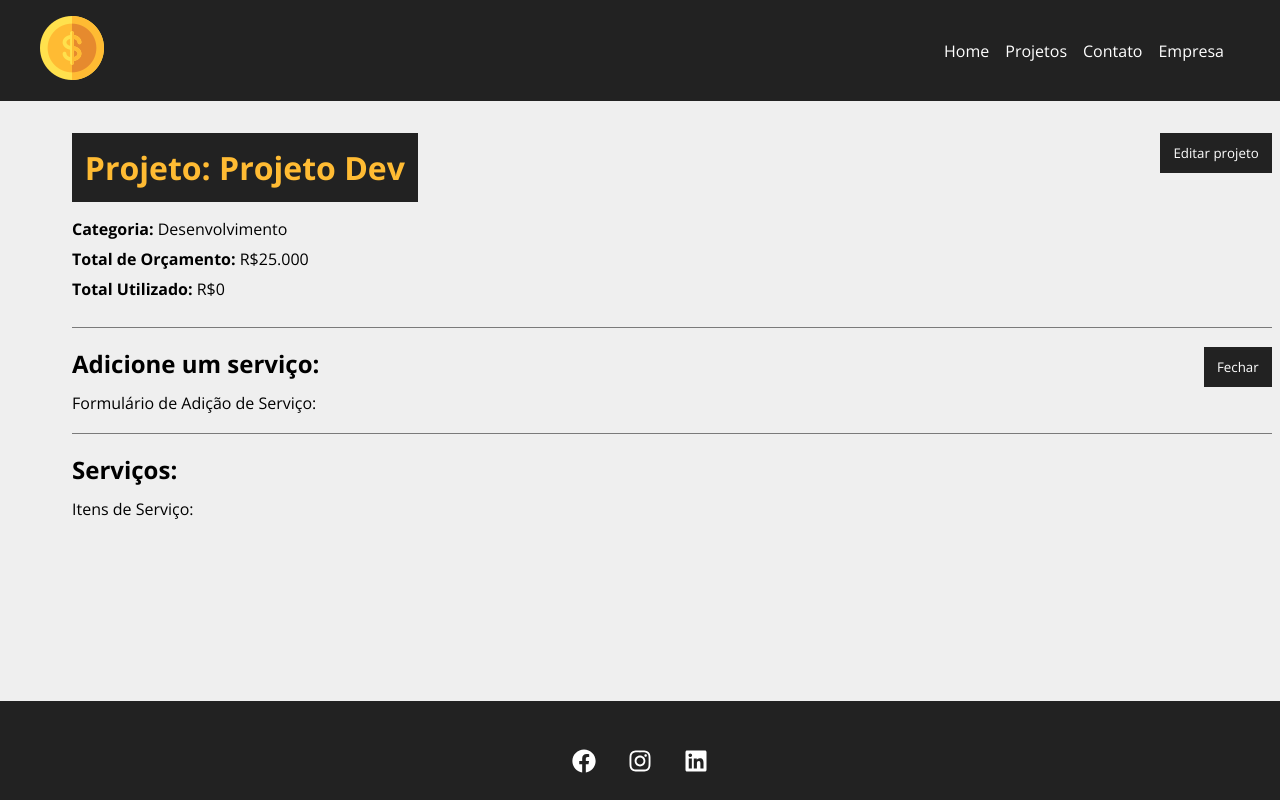
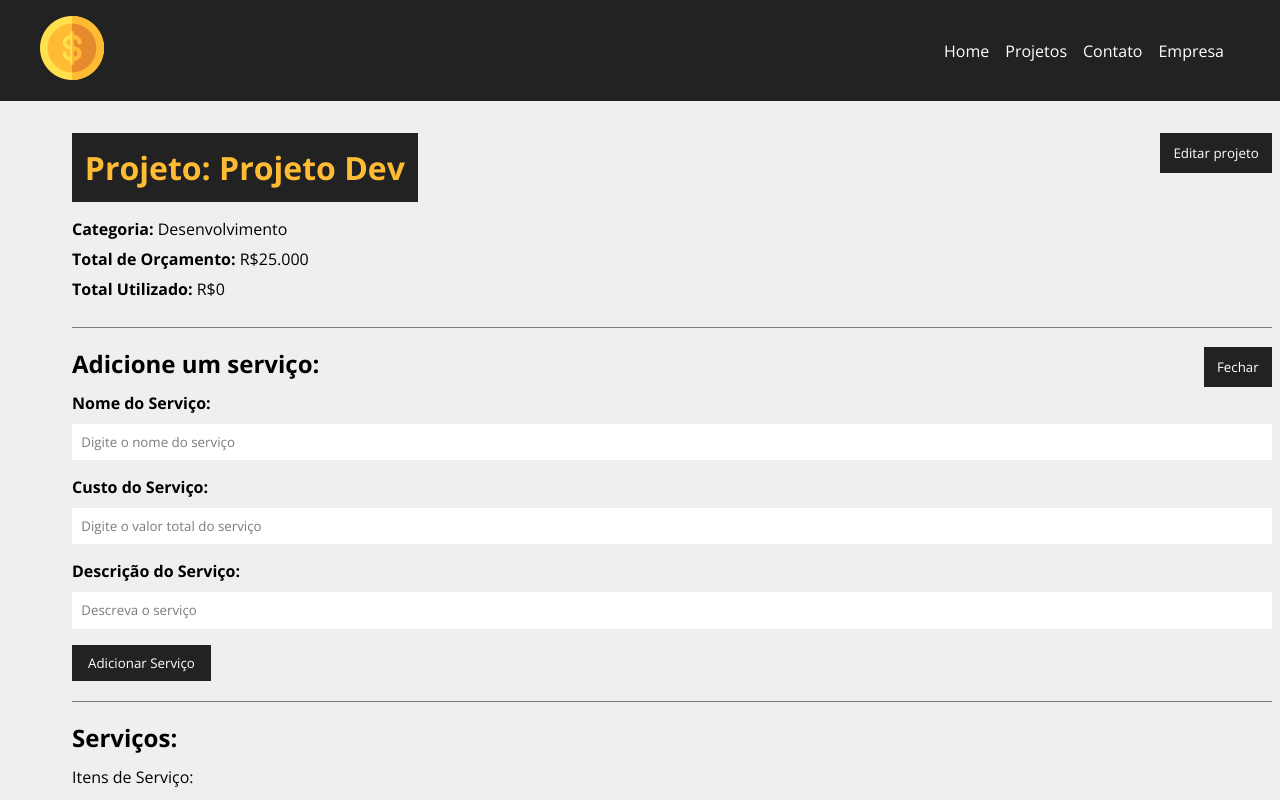
Before and after one commit to bobokamura/Costs-React, a React (Create React App) app: page /project/1 in a window 1280 px wide. Both pictures are taken after a click on the button "Adicionar serviço". Shown: the top 800 px of the page. Built offline with nearby package versions, Linux system fonts and the light colour scheme; data requests are answered from the project's data file.

Commit message:
Adicionando novos serviços

```diff
--- a/db.json
+++ b/db.json
@@ -18,12 +18,25 @@
         "id": "2",
         "name": "Desenvolvimento"
       },
-      "cost": 0,
-      "services": [],
+      "cost": 49,
+      "services": [
+        {
+          "name": "Consultoria",
+          "cost": "44",
+          "description": "Prestar ajuda",
+          "id": "ba57e9a8-d67b-4fa0-aabb-97ed0b7950ca"
+        },
+        {
+          "cost": "5",
+          "name": "Consultoria",
+          "description": "Consultoria voltada a análises",
+          "id": "4eaba947-dd5f-48a5-b368-ed71d5e198b4"
+        }
+      ],
       "id": 2
     },
     {
-      "name": "Projeto Design Bracell",
+      "name": "Projeto Design",
       "budget": "10.000",
       "category": {
         "id": "3",
--- a/src/form/Input.js
+++ b/src/components/form/Input.js
@@ -1,4 +1,4 @@
-import styles from "./Input.module.css";
+import styles from "../form/Input.module.css";
 
 function Input({ type, text, name, placeholder, handleOnChange, value }) {
   return (
--- a/src/form/Select.js
+++ b/src/components/form/Select.js
@@ -1,4 +1,4 @@
-import styles from "./Select.module.css";
+import styles from "../form/Select.module.css";
 
 function Select({ name, text, options, handleOnChange, value }) {
   return (
--- a/src/form/SubmitButton.js
+++ b/src/components/form/SubmitButton.js
@@ -1,4 +1,4 @@
-import styles from "./SubmitButton.module.css"
+import styles from "../form/SubmitButton.module.css"
 
 function SubmitButton({ text }) {
   return (
--- a/src/components/pages/Project.js
+++ b/src/components/pages/Project.js
@@ -1,10 +1,12 @@
 import styles from "./Project.module.css";
+import { parse, v4 as uuidv4 } from "uuid";
 import { useParams } from "react-router-dom";
 import { useState, useEffect } from "react";
 import Loading from "../layout/Loading";
 import Container from "../layout/Container";
 import ProjectForm from "../project/ProjectForm";
 import Message from "../layout/Message";
+import ServiceForm from "../service/ServiceForm";
 
 function Project() {
   const { id } = useParams();
@@ -29,6 +31,44 @@
         .catch((err) => console.log(err));
     }, 500);
   }, [id]);
+
+  function createService(project) {
+    setMessage("")
+    //last service
+    const lastService = project.services[project.services.length - 1];
+
+    lastService.id = uuidv4();
+
+    const lastServiceCost = lastService.cost;
+
+    const newCost = parseFloat(project.cost) + parseFloat(lastServiceCost);
+
+    //maximun value validation
+    if (newCost > parseFloat(project.budget)) {
+      setMessage("Orçamento ultrapassado, verifique o valor do serviço");
+      setTypeMessage("error");
+      project.services.pop();
+      return false;
+    }
+
+    //add service cost to project total cost
+    project.cost = newCost;
+
+    //update
+    fetch(`http://localhost:5000/projects/${project.id}`, {
+      method: "PATCH",
+      headers: {
+        "Content-Type": "application/json",
+      },
+      body: JSON.stringify(project),
+    })
+      .then((resp) => resp.json())
+      .then((data) => {
+        //services
+        console.log(data);
+      })
+      .catch((error) => console.log(error));
+  }
 
   function toggleProjectForm() {
     setShowProjectForm(!showProjectForm);
@@ -103,13 +143,18 @@
                 {!showServiceForm ? "Adicionar serviço" : "Fechar"}
               </button>
               <div className={styles.project_info}>
-               {showServiceForm && <div>Formulário de Adição de Serviço:</div>}
+                {showServiceForm && (
+                  <ServiceForm
+                    handleSubmit={createService}
+                    textBtn="Adicionar Serviço"
+                    projectData={project}
+                  />
+                )}
               </div>
             </div>
             <h2>Serviços:</h2>
             <Container customClass="start">
               <p>Itens de Serviço:</p>
-
             </Container>
           </Container>
         </div>
--- a/src/components/project/ProjectForm.js
+++ b/src/components/project/ProjectForm.js
@@ -1,8 +1,8 @@
 import { useEffect, useState } from "react";
 
-import Input from "../../form/Input";
-import Select from "../../form/Select";
-import SubmitButton from "../../form/SubmitButton";
+import Input from "../form/Input";
+import Select from "../form/Select";
+import SubmitButton from "../form/SubmitButton";
 import styles from "./ProjectForm.module.css";
 
 function ProjectForm({ btnText, handleSubmit, projectData }) {
--- /dev/null
+++ b/src/components/service/ServiceForm.js
@@ -0,0 +1,51 @@
+import { useState } from "react";
+import Input from "../form/Input";
+import SubmitButton from "../form/SubmitButton";
+import styles from "../form/SubmitButton";
+
+function ServiceForm({ handleSubmit, textBtn, projectData }) {
+  const [service, setService] = useState({});
+
+  function submit(e) {
+    e.preventDefault();
+    projectData.services.push(service);
+    handleSubmit(projectData);
+  }
+
+  function handleChange(e) {
+    /*spread operator ->
+    ...service -> pega o objeto atual /
+    [e.target.name] -> nome do input que vai ser a chave da propriedade do objeto /
+    e.target.value -> pega o valor do input retornado no evento handleChange */
+    setService({ ...service, [e.target.name]: e.target.value });
+  }
+
+  return (
+    <form onSubmit={submit} className={styles.form}>
+      <Input
+        type="text"
+        text="Nome do Serviço:"
+        name="name"
+        placeholder="Digite o nome do serviço"
+        handleOnChange={handleChange}
+      />
+      <Input
+        type="number"
+        text="Custo do Serviço:"
+        name="cost"
+        placeholder="Digite o valor total do serviço"
+        handleOnChange={handleChange}
+      />
+      <Input
+        type="text"
+        text="Descrição do Serviço:"
+        name="description"
+        placeholder="Descreva o serviço"
+        handleOnChange={handleChange}
+      />
+      <SubmitButton text={textBtn} />
+    </form>
+  );
+}
+
+export default ServiceForm;
```
Also changed, not shown: src/components/form/Input.module.css (renamed from src/form/Input.module.css), src/components/form/Select.module.css (renamed from src/form/Select.module.css), src/components/form/SubmitButton.module.css (renamed from src/form/SubmitButton.module.css).
